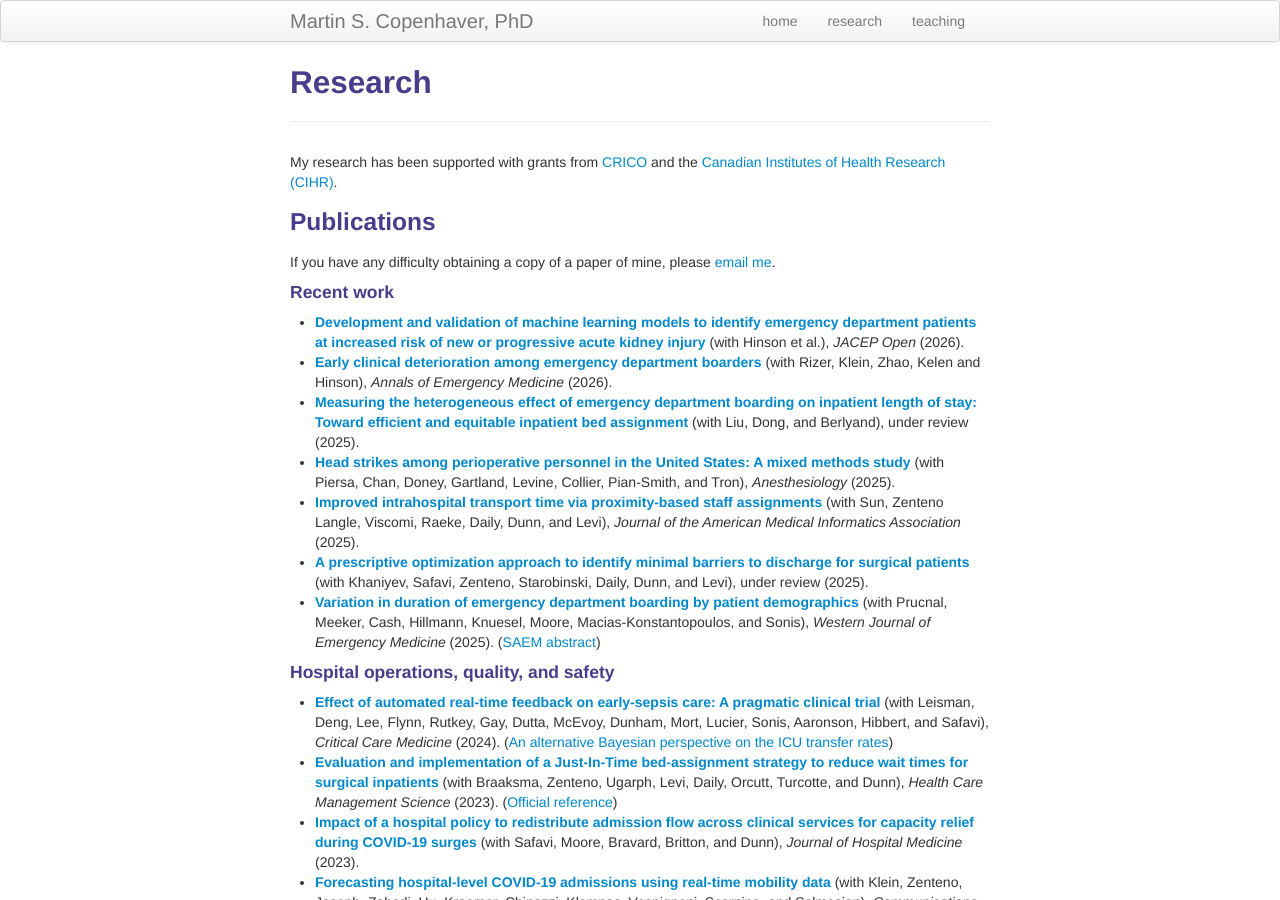
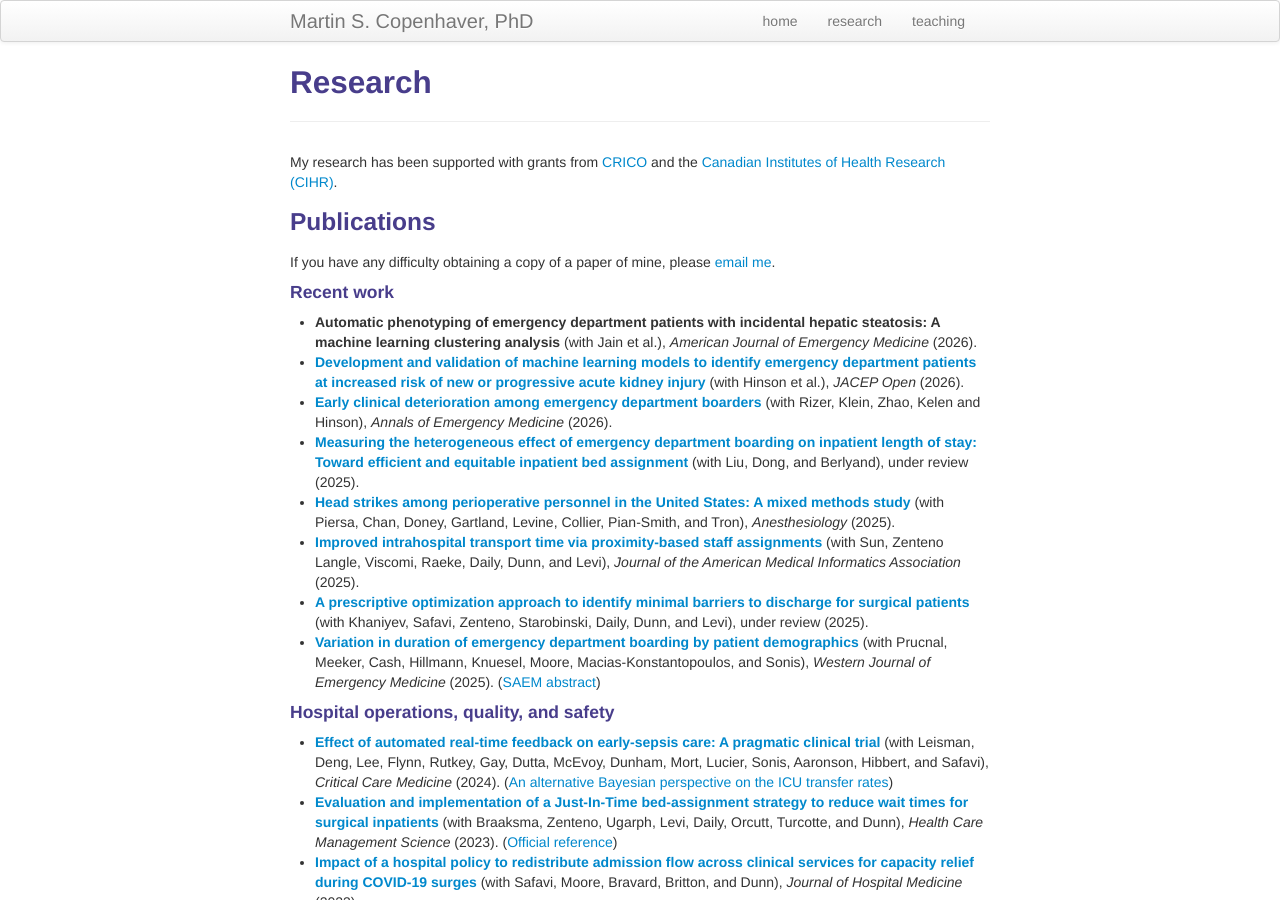
Before and after one commit to martincopenhaver/martincopenhaver.github.io, a Jekyll site: the page built from research.md, in a window 1280 px wide and 900 px high. Built offline with Jekyll 4.4.1, drawn with Linux system fonts in a browser that asks for light colours.

Commit message:
Update research.md

```diff
--- a/research.md
+++ b/research.md
@@ -13,6 +13,7 @@ My research has been supported with grants from [CRICO](https://www.rmf.harvard.
 If you have any difficulty obtaining a copy of a paper of mine, please <a href="mailto:last name at jhmi.edu">email me</a>.
 
 #### Recent work
+* **Automatic phenotyping of emergency department patients with incidental hepatic steatosis: A machine learning clustering analysis** (with Jain et al.), _American Journal of Emergency Medicine_ (2026).
 * [**Development and validation of machine learning models to identify emergency department patients at increased risk of new or progressive acute kidney injury**](https://www.jacepopen.com/article/S2688-1152(26)00072-X/fulltext) (with Hinson et al.), _JACEP Open_ (2026).
 * [**Early clinical deterioration among emergency department boarders**](https://www.annemergmed.com/article/S0196-0644(26)00071-5/fulltext) (with Rizer, Klein, Zhao, Kelen and Hinson), _Annals of Emergency Medicine_ (2026).
 * [**Measuring the heterogeneous effect of emergency department boarding on inpatient length of stay: Toward efficient and equitable inpatient bed assignment**](https://papers.ssrn.com/sol3/papers.cfm?abstract_id=5288627) (with Liu, Dong, and Berlyand), under review (2025).
```
